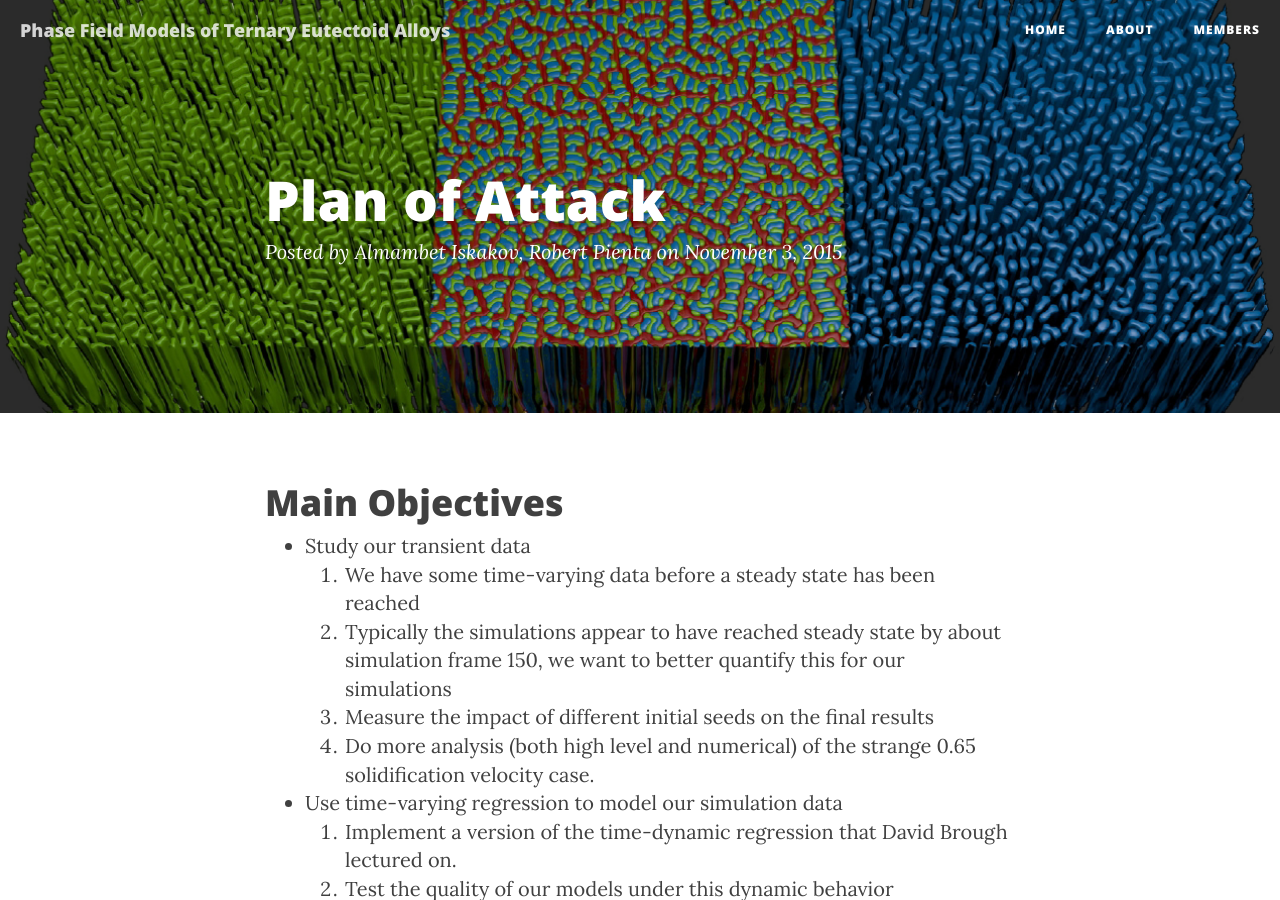
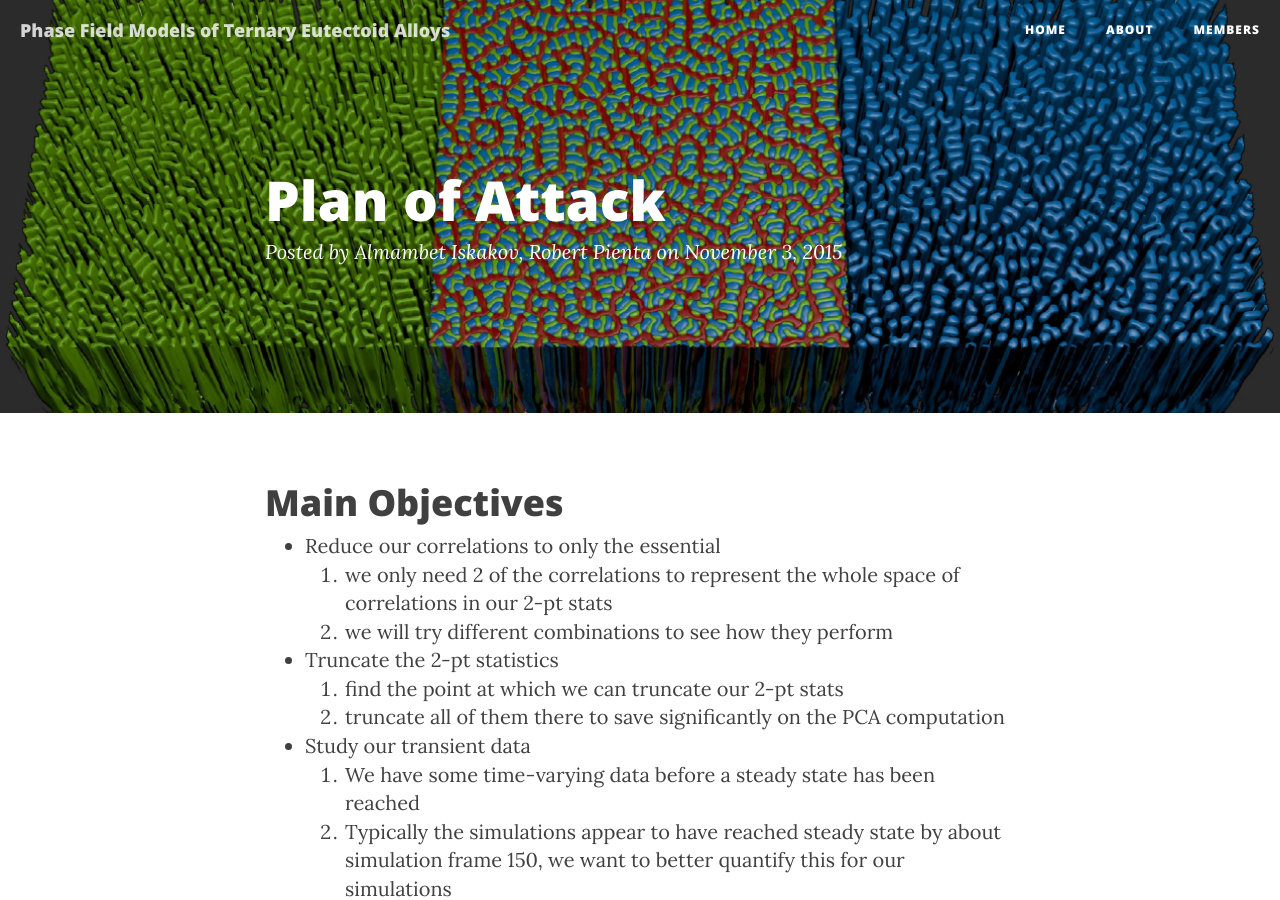
Before and after one commit to Saganaut/MIC-Ternary-Eutectic-Alloy, a Jekyll site: the page built from _posts/2015-11-03-Belated-Plans.markdown, in a window 1280 px wide and 900 px high. Built offline with Jekyll 4.4.1, drawn with Linux system fonts in a browser that asks for light colours; nearby versions of some CDN libraries.

Commit message:
added yuksels advice

```diff
--- a/_posts/2015-11-03-Belated-Plans.markdown
+++ b/_posts/2015-11-03-Belated-Plans.markdown
@@ -7,6 +7,14 @@ author:    Almambet Iskakov, Robert Pienta
 <!-- Start Writing Below in Markdown -->
 
 # Main Objectives
+
+* Reduce our correlations to only the essential
+  1. we only need 2 of the correlations to represent the whole space of correlations in our 2-pt stats
+  2. we will try different combinations to see how they perform
+
+* Truncate the 2-pt statistics
+  1. find the point at which we can truncate our 2-pt stats
+  2. truncate all of them there to save significantly on the PCA computation
 
 * Study our transient data
 	0. We have some time-varying data before a steady state has been reached
```
